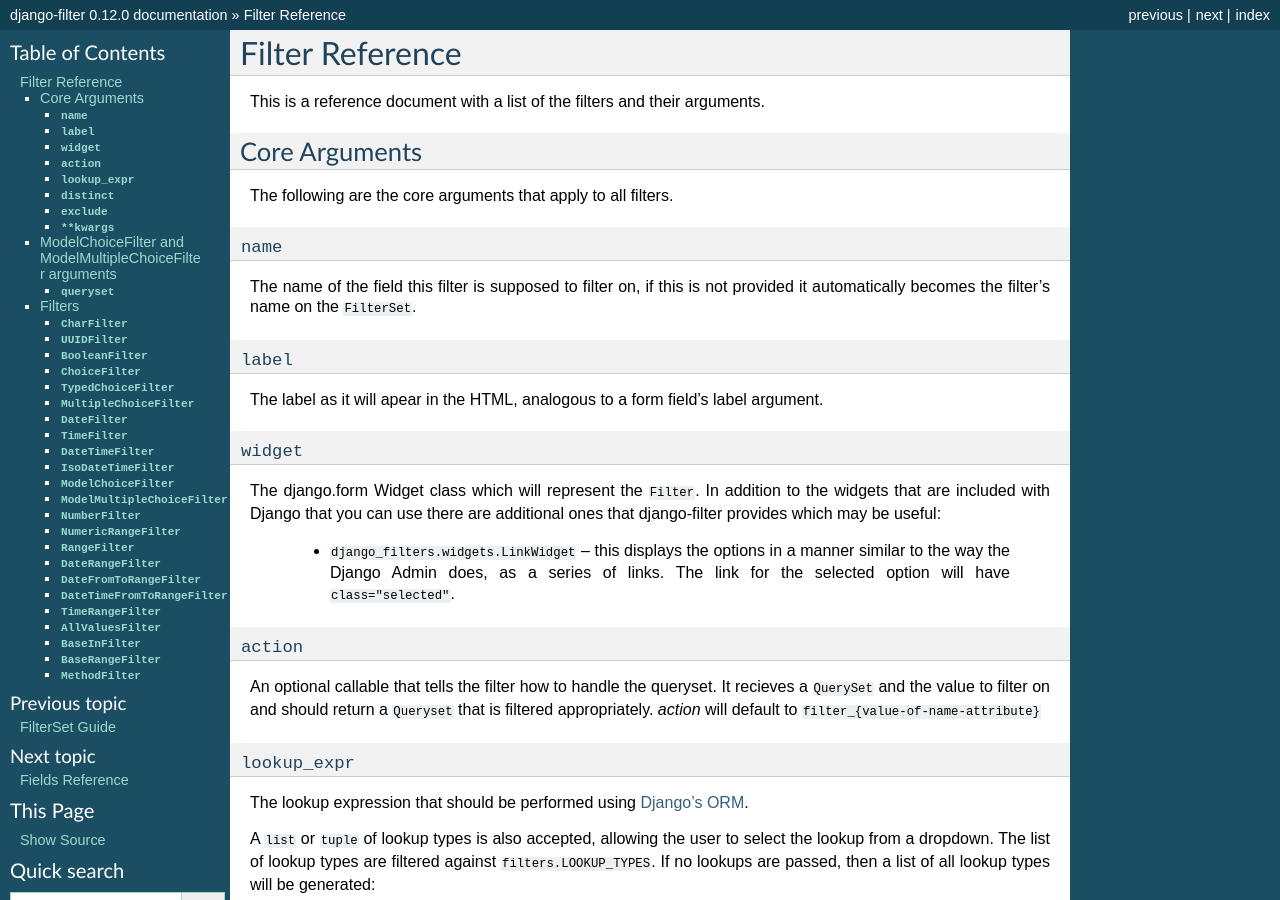
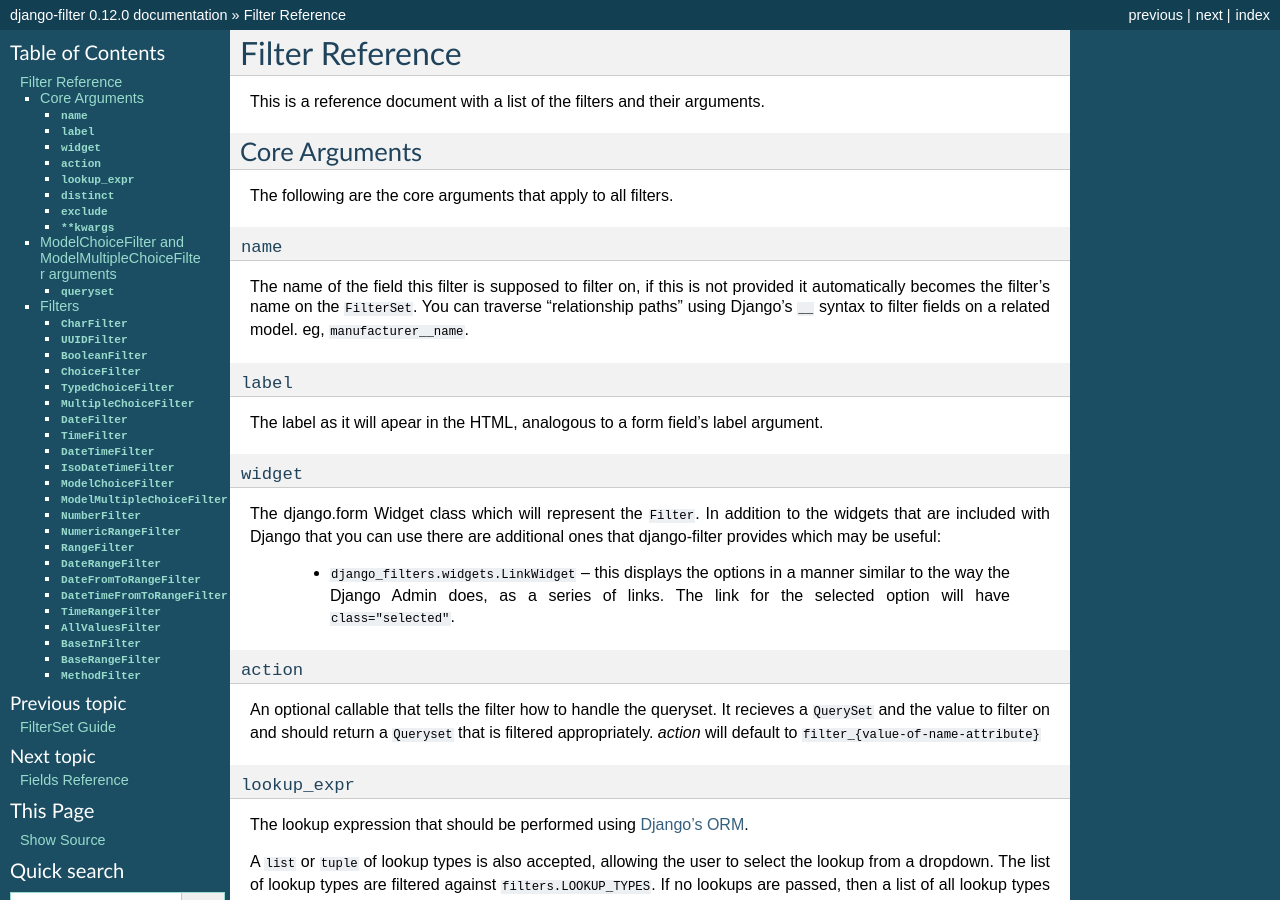
Before and after one commit to carltongibson/django-filter, a Sphinx documentation site: the page built from docs/ref/filters.txt, in a window 1280 px wide and 900 px high. Built offline with Sphinx 7.4.7, drawn with Linux system fonts in a browser that asks for light colours.

Commit message:
Add relationship traversal note to filer args

```diff
--- a/docs/ref/filters.txt
+++ b/docs/ref/filters.txt
@@ -15,6 +15,8 @@
 
 The name of the field this filter is supposed to filter on, if this is not
 provided it automatically becomes the filter's name on the ``FilterSet``.
+You can traverse "relationship paths" using Django's ``__`` syntax to filter
+fields on a related model. eg, ``manufacturer__name``.
 
 ``label``
 ~~~~~~~~~
```
